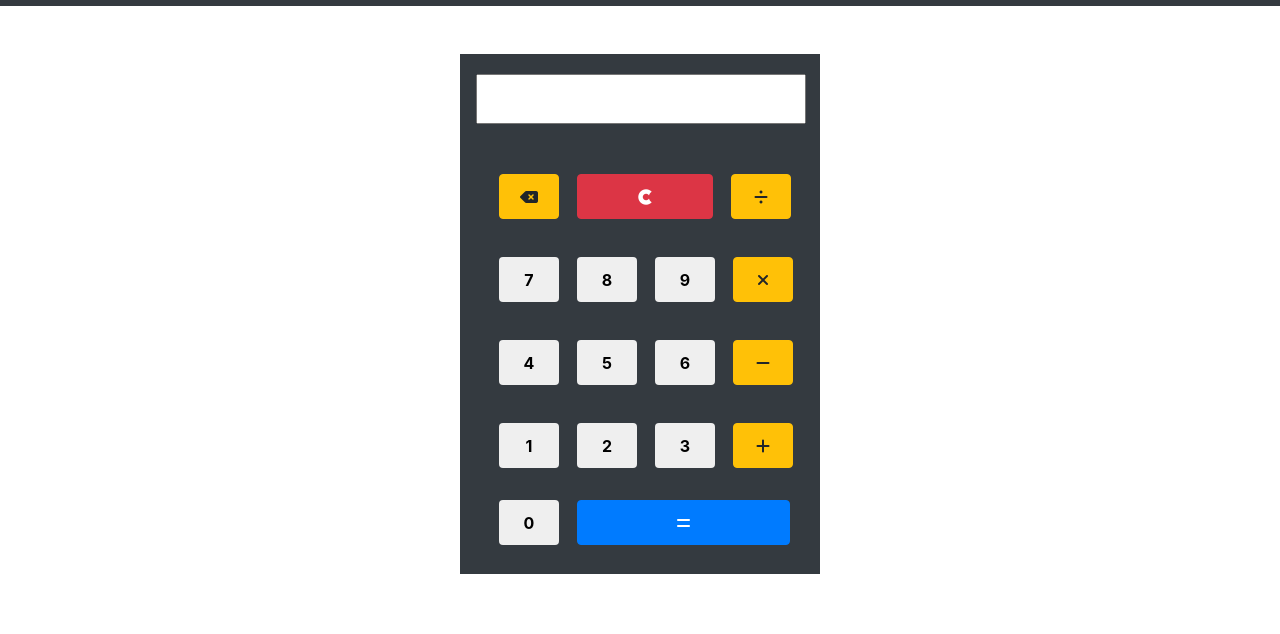
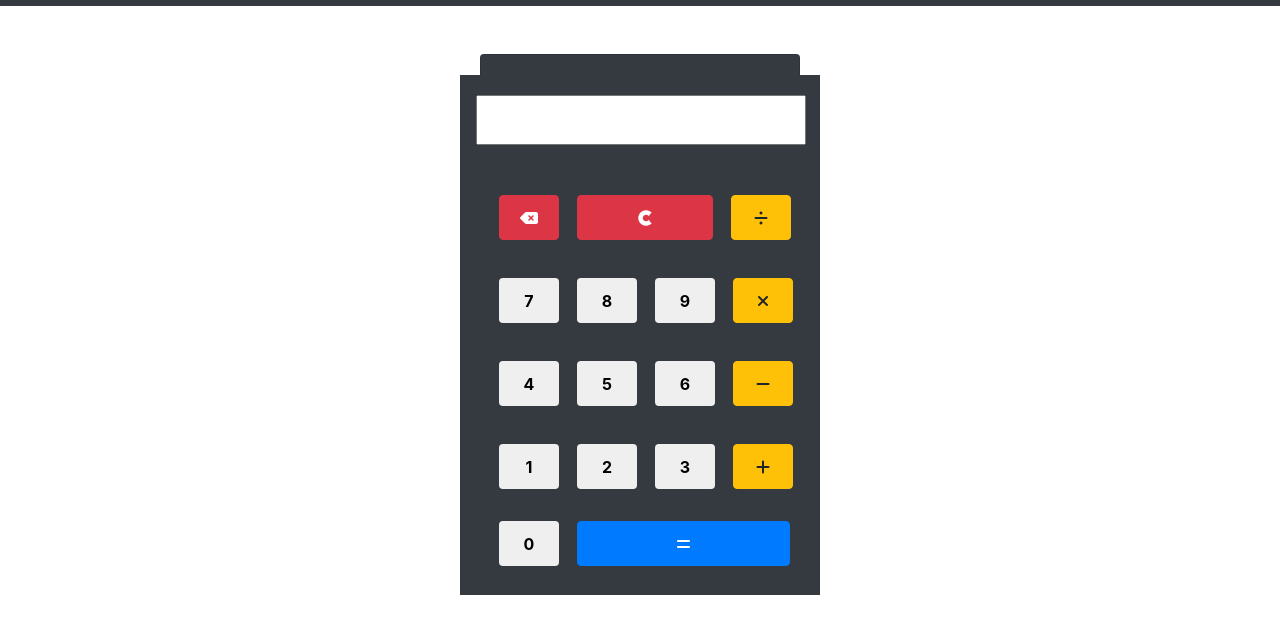
Before and after one commit to vpnvv/Add.it, a plain HTML site: page index.html in a window 1280 px wide. Shown: the part 58-692 px from the top of the page. Drawn offline with nearby package versions, Linux system fonts and the light colour scheme.

Commit message:
card used in calc

```diff
--- a/index.html
+++ b/index.html
@@ -28,7 +28,7 @@
   <br><br>
 
   <!-- start Calculator -->
-  <div class="main-body">
+  <!-- <div class="main-body">
     <div class="calc">
       <div class="output">
         <input type="text" placeholder="" id="screen">
@@ -37,7 +37,7 @@
         <div class="row" style="padding-left: 54px; padding-top: 50px;">
 
           <div class="backspace">
-            <button onclick="back()" class="btn btn-warning"><i class="fas fa-backspace"></i>
+            <button onclick="back()" class="btn btn-danger"><i class="fas fa-backspace"></i>
             </button>&nbsp;&nbsp;&nbsp;&nbsp;
           </div>
 
@@ -92,11 +92,80 @@
         </div>
       </div>
     </div>
-  </div>
+  </div> -->
 
   <!--End Calculator -->
 
 <!-- footer -->
+<div class="card crd" style="width: 20rem;">
+  <div class="card-body">
+  <!-- start Calculator -->
+  <div class="main-body">
+    <div class="calc">
+      <div class="output">
+        <input type="text" placeholder="" id="screen">
+      </div>
+      <div class="buttons">
+        <div class="row" style="padding-left: 54px; padding-top: 50px;">
+
+          <div class="backspace">
+            <button onclick="back()" class="btn btn-danger"><i class="fas fa-backspace"></i>
+            </button>&nbsp;&nbsp;&nbsp;&nbsp;
+          </div>
+
+
+          <div class="clear">
+            <button onclick="clearDisplay()" class="btn btn-danger" style="width: 136px;"><i
+                class="fab fa-cuttlefish"></i>
+            </button>&nbsp;&nbsp;&nbsp;&nbsp;
+          </div>
+
+
+          <div class="divide">
+            <button onclick="buttonClick('/')" class="btn btn-warning"><i
+                class="fas fa-divide"></i></button>&nbsp;&nbsp;&nbsp;&nbsp;
+          </div>
+
+
+
+        </div>
+        <div class="row" style="padding-left: 54px; padding-top: 38px;">
+          <button onclick="buttonClick(7)" class="btn"><b>7</b></button>&nbsp;&nbsp;&nbsp;&nbsp;
+          <button onclick="buttonClick(8)" class="btn"><b>8</b></button>&nbsp;&nbsp;&nbsp;&nbsp;
+          <button onclick="buttonClick(9)" class="btn"><b>9</b></button>&nbsp;&nbsp;&nbsp;&nbsp;
+          <button onclick="buttonClick('*')" class="btn btn-warning"><i
+              class="fas fa-times"></i></button>&nbsp;&nbsp;&nbsp;&nbsp;
+
+        </div>
+        <div class="row" style="padding-left: 54px; padding-top: 38px;">
+          <button onclick="buttonClick(4)" class="btn"><b>4</b></button>&nbsp;&nbsp;&nbsp;&nbsp;
+          <button onclick="buttonClick(5)" class="btn"><b>5</b></button>&nbsp;&nbsp;&nbsp;&nbsp;
+          <button onclick="buttonClick(6)" class="btn"><b>6</b></button>&nbsp;&nbsp;&nbsp;&nbsp;
+          <button onclick="buttonClick('-')" class="btn btn-warning"><i
+              class="fas fa-minus"></i></button>&nbsp;&nbsp;&nbsp;&nbsp;
+
+        </div>
+
+        <div class="row" style="padding-left: 54px; padding-top: 38px;">
+          <button onclick="buttonClick(1)" class="btn"><b>1</b></button>&nbsp;&nbsp;&nbsp;&nbsp;
+          <button onclick="buttonClick(2)" class="btn"><b>2</b></button>&nbsp;&nbsp;&nbsp;&nbsp;
+          <button onclick="buttonClick(3)" class="btn"><b>3</b></button>&nbsp;&nbsp;&nbsp;&nbsp;
+          <button onclick="buttonClick('+')" class="btn btn-warning"><i
+              class="fas fa-plus"></i></button>&nbsp;&nbsp;&nbsp;&nbsp;
+
+        </div>
+
+        <div class="row" style="padding-left: 54px; padding-top: 32px; ">
+          <button onclick="buttonClick(0)" class="btn"><b>0</b></button>&nbsp;&nbsp;&nbsp;&nbsp;
+          <button onclick="equelto()" class="btn btn-primary" style="width: 213px;"><i
+              class="fas fa-equals"></i></i></button>&nbsp;&nbsp;&nbsp;&nbsp;
+
+
+        </div>
+      </div>
+    </div>
+  </div>  </div>
+</div>
 
 <!-- end footer -->
 
--- a/style.css
+++ b/style.css
@@ -50,3 +50,14 @@
     font-weight: 800;
 
 }
+
+.crd{
+    background-color: rgb(52 58 64);
+
+}
+
+.card {
+    margin: 0 auto; /* Added */
+    float: none; /* Added */
+    margin-bottom: 10px; /* Added */
+}
```
